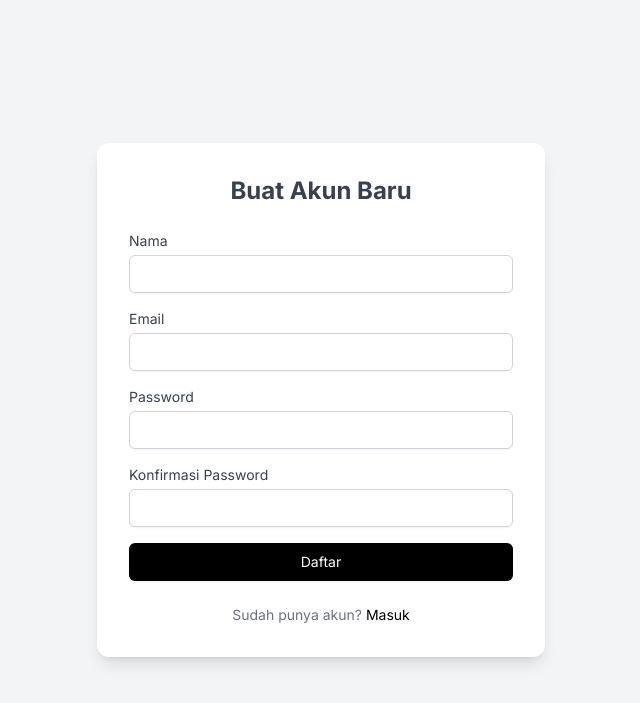
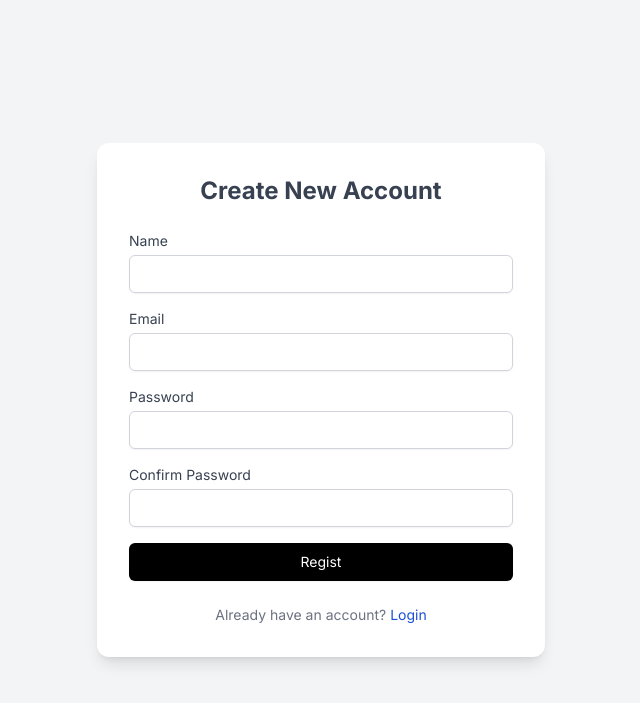
Before and after one commit to Fendyra/Clarte, a PHP site: page /register.php in a window 1280 px wide. Shown: the top 703 px of the page, without its empty margins (319-959 px from the left). Run offline with PHP 8.4, Linux system fonts and the light colour scheme; some libraries are stand-ins or nearby versions.

Commit message:
Update Login Register

```diff
--- a/public/gallery.php
+++ b/public/gallery.php
@@ -22,7 +22,7 @@ $conn->close();
         body { font-family: 'Inter', sans-serif; }
     </style>
 </head>
-<body class="bg-gray-100">
+<body class="bg-white">
     <header class="bg-white">
         <?php include "partials/header.php"; ?>
     </header>
--- a/public/login.php
+++ b/public/login.php
@@ -57,7 +57,7 @@ $conn->close();
 </head>
 <body class="bg-gray-100 flex items-center justify-center min-h-screen">
     <div class="w-full max-w-md p-8 space-y-6 bg-white rounded-xl shadow-lg">
-        <h2 class="text-2xl font-bold text-center text-gray-700">Masuk ke Akun Anda</h2>
+        <h2 class="text-2xl font-bold text-center text-gray-700">Login to Your Account</h2>
 
         <?php if (isset($_GET['success'])): ?>
             <div class="bg-green-100 border border-green-400 text-green-700 px-4 py-3 rounded relative" role="alert">
@@ -87,13 +87,13 @@ $conn->close();
             <div>
                 <button type="submit"
                         class="w-full flex justify-center py-2 px-4 border border-transparent rounded-md shadow-sm text-sm font-medium text-white bg-black hover:bg-gray-800 focus:outline-none focus:ring-2 focus:ring-offset-2 focus:ring-gray-500">
-                    Masuk
+                    Sig In
                 </button>
             </div>
         </form>
 
         <div class="text-sm text-center text-gray-500">
-            Belum punya akun? <a href="register.php" class="font-medium text-black hover:underline">Daftar sekarang</a>
+            Don't have an account yet? <a href="register.php" class="font-medium text-blue-700 hover:underline">Register Now</a>
         </div>
     </div>
 </body>
--- a/public/register.php
+++ b/public/register.php
@@ -75,7 +75,7 @@
     ?>
 
     <div class="w-full max-w-md p-8 space-y-6 bg-white rounded-xl shadow-lg">
-        <h2 class="text-2xl font-bold text-center text-gray-700">Buat Akun Baru</h2>
+        <h2 class="text-2xl font-bold text-center text-gray-700">Create New Account</h2>
 
         <?php if (!empty($errors)): ?>
             <div class="bg-red-100 border border-red-400 text-red-700 px-4 py-3 rounded relative" role="alert">
@@ -87,7 +87,7 @@
 
         <form action="register.php" method="POST" class="space-y-4">
             <div>
-                <label for="name" class="block text-sm font-medium text-gray-700">Nama</label>
+                <label for="name" class="block text-sm font-medium text-gray-700">Name</label>
                 <input type="text" id="name" name="name" required
                        class="mt-1 block w-full px-3 py-2 border border-gray-300 rounded-md shadow-sm focus:outline-none focus:ring-black focus:border-black sm:text-sm">
             </div>
@@ -102,20 +102,20 @@
                        class="mt-1 block w-full px-3 py-2 border border-gray-300 rounded-md shadow-sm focus:outline-none focus:ring-black focus:border-black sm:text-sm">
             </div>
             <div>
-                <label for="confirm_password" class="block text-sm font-medium text-gray-700">Konfirmasi Password</label>
+                <label for="confirm_password" class="block text-sm font-medium text-gray-700">Confirm Password</label>
                 <input type="password" id="confirm_password" name="confirm_password" required
                        class="mt-1 block w-full px-3 py-2 border border-gray-300 rounded-md shadow-sm focus:outline-none focus:ring-black focus:border-black sm:text-sm">
             </div>
             <div>
                 <button type="submit"
                         class="w-full flex justify-center py-2 px-4 border border-transparent rounded-md shadow-sm text-sm font-medium text-white bg-black hover:bg-gray-800 focus:outline-none focus:ring-2 focus:ring-offset-2 focus:ring-gray-500">
-                    Daftar
+                    Regist
                 </button>
             </div>
         </form>
 
         <div class="text-sm text-center text-gray-500">
-            Sudah punya akun? <a href="login.php" class="font-medium text-black hover:underline">Masuk</a>
+            Already have an account? <a href="login.php" class="font-medium text-blue-700 hover:underline">Login</a>
         </div>
     </div>
 </body>
```
Also changed, not shown: public/images/SMC.jpg (added), public/images/gallery/SMC.jpg (added), public/images/gallery/product-photoshoot.jpg (added).
